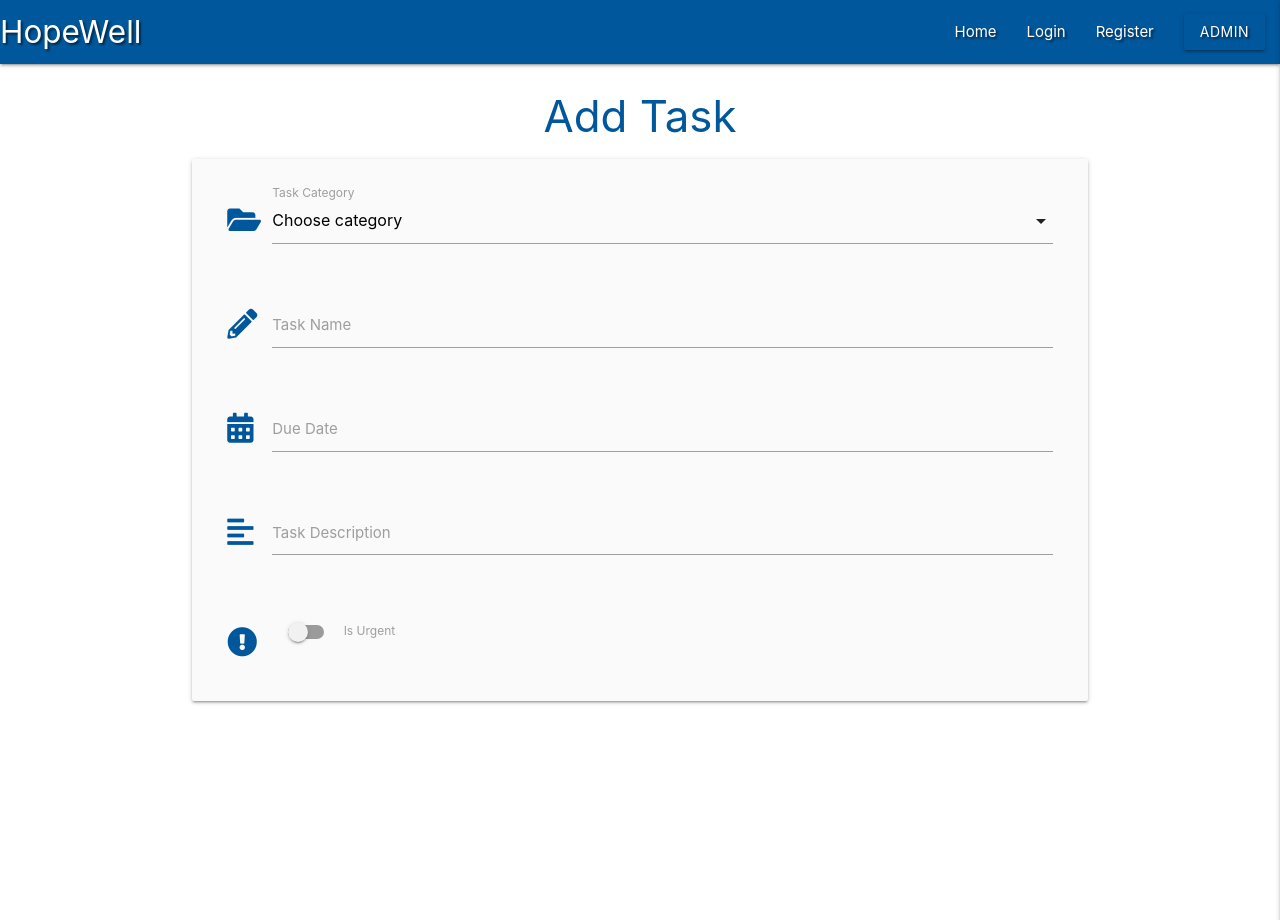
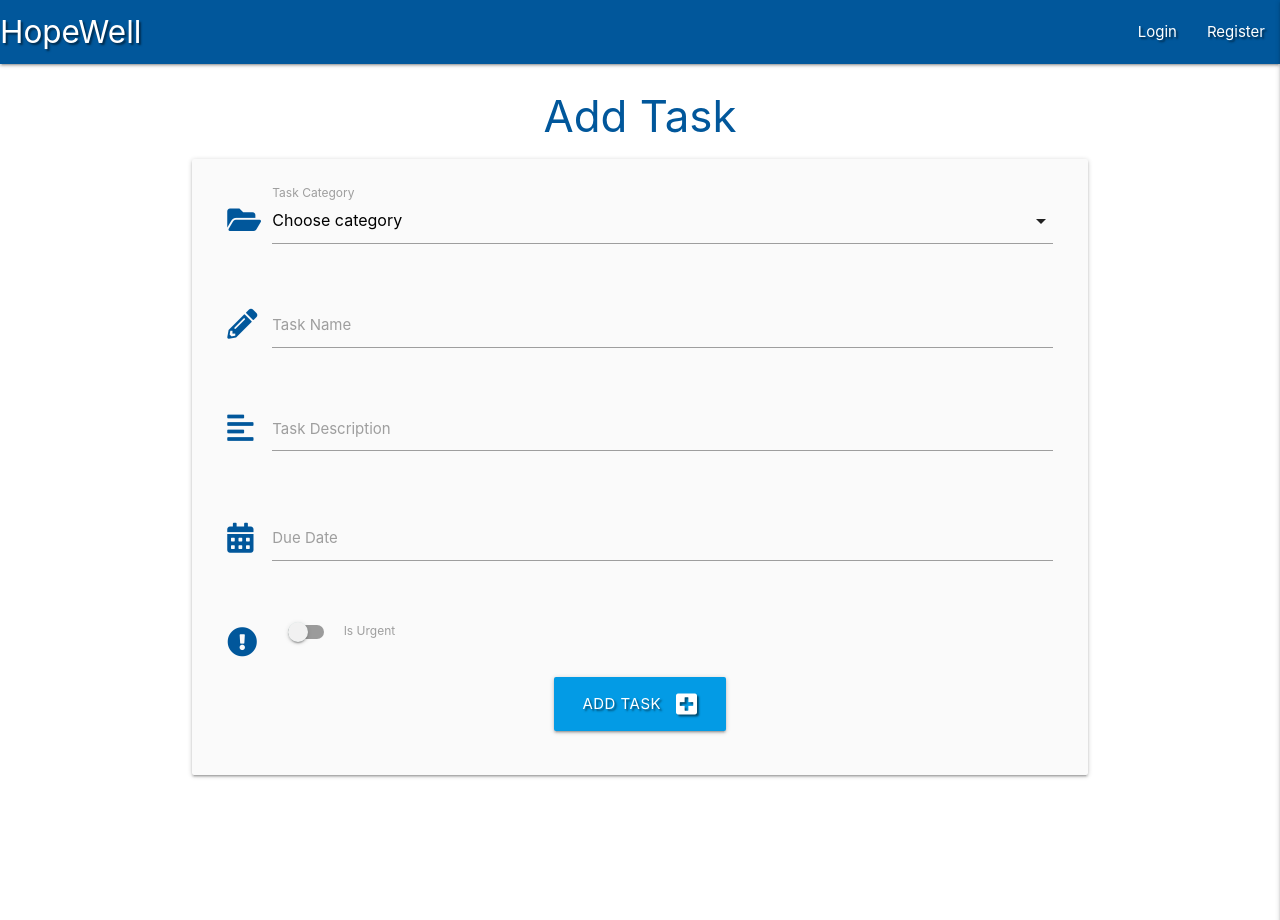
Before and after one commit to Peristratus/hopewell-flask-app, a Flask app: page /add_task in a window 1280 px wide. Run offline with Flask 2, Linux system fonts and the light colour scheme; data that the repository does not hold is empty; some libraries are stand-ins or nearby versions.

Commit message:
Allow user to submit task to db

```diff
--- a/app.py
+++ b/app.py
@@ -130,7 +130,7 @@ def add_task():
         }
         mongo.db.task.insert_one( task)
         flash("Task Sucessfully Added")
-        return redirect(url_for("get_task"))
+        return redirect(url_for("get_tasks"))
 
     categories = mongo.db.categories.find().sort("category_name", 1)
     return render_template("add_task.html", categories=categories)
--- a/templates/add_task.html
+++ b/templates/add_task.html
@@ -4,7 +4,8 @@
 <h3 class="light-blue-text text-darken-4 center-align">Add Task</h3>
 
     <div class="row card-panel grey lighten-5">
-        <form class="col s12" method= "POST" action="">
+        <form class="col s12" method= "POST" action="{{url_for('add_task')}}">
+            <!--Category Selection-->
             <div class="row">
                 <div class="input-field col s12">
                      <i class="fas fa-folder-open prefix light-blue-text text-darken-4"></i>
@@ -17,6 +18,7 @@
                     <label for= "category_name">Task Category</label>
                 </div>
             </div>
+            <!---Task Name-->
             <div class="row">
                 <div class="input-field col s12">
                     <i class="fas fa-pencil-alt prefix light-blue-text text-darken-4"></i>
@@ -25,13 +27,7 @@
                     <label for="task_name">Task Name</label>
                 </div>
             </div>
-             <div class="row">
-                <div class="input-field col s12">
-                    <i class="fas fa-calendar-alt prefix light-blue-text text-darken-4"></i>
-                    <input id="due_date" name="due_date" type="text" class=" datepicker validate" required>
-                    <label for="due_date">Due Date</label>
-                </div>
-            </div>
+            <!---Task description--->
             <div class="row">
                 <div class="input-field col s12">
                     <i class="fas fa-align-left prefix light-blue-text text-darken-4"></i>
@@ -40,6 +36,15 @@
                     <label for="task_description">Task Description</label>
                 </div>
             </div>
+            <!---Due date picker--->
+             <div class="row">
+                <div class="input-field col s12">
+                    <i class="fas fa-calendar-alt prefix light-blue-text text-darken-4"></i>
+                    <input id="due_date" name="due_date" type="text" class=" datepicker validate" required>
+                    <label for="due_date">Due Date</label>
+                </div>
+            </div>
+             <!---Is urgent toggle--->
             <div class="row">
                 <div class="input-field col s12">
                     <div class="switch">
@@ -52,6 +57,14 @@
                     </div>
                 </div>
             </div>
+            <!---Submit--->
+            <div class="row">
+                <div class="col s12 center-align">
+                    <button type="submit" class="btn-large light-blue darken-1 text-shadow waves-effect waves-light">
+                        add Task <i class="fas fa-plus-square right"></i>
+                    </button>
+                </div>
+            </div>
         </form>
     </div>
 
--- a/templates/base.html
+++ b/templates/base.html
@@ -23,14 +23,8 @@
                 <a href="#" data-target="mobile-demo" class="sidenav-trigger right"><i class="fas fa-bars"></i></a>
                 <ul class="right hide-on-med-and-down">
 
-                    <!-- Dropdown Structure -->
-                    <ul id="dropdown1" class="dropdown-content">
-                        <li><a href="#!"><i class="fas fa-user-shield indigo-text darken-4"></i></a></li>
-                        <li><a href="#!"><i class="fas fa-stethoscope indigo-text darken-4"></i></a></li>
-                    </ul>
-                    <a class="dropdown-trigger btn light-blue darken-4" href="#" data-target="dropdown1">Admin</a>
-                    <li><a href="{{url_for('get_tasks')}}">Home</a></li>
                     {% if session.user %}
+                        <li><a href="{{url_for('get_tasks')}}">Home</a></li>
                         <li><a href="{{url_for('profile', username=session['user'])}}" >Profile</a></li>
                         <li><a href="{{url_for('add_task')}}" >New Task</a></li>
                         <li><a href="#" >Manage Categories</a></li>
@@ -46,16 +40,8 @@
 
             <!--Mobile side Nav-->
             <ul class="sidenav" id="mobile-demo">
-                <!-- Dropdown Structure -->
-                    <ul id="dropdown2" class="dropdown-content">
-                        <li><a href="#!"><i class="fas fa-user-shield indigo-text darken-4"></i></a></li>
-                        <li><a href="#!"><i class="fas fa-stethoscope indigo-text darken-4"></i></a></li>
-                    </ul>
-                    <a class="dropdown-trigger btn light-blue darken-4" href="#" data-target="dropdown2">Admin</a>
-                    <li><h4 class="center-align light-blue-text text-darken-4">HopeWell</h4>
-                    </li>
-                    <li ><a href="{{url_for('get_tasks')}}">Home</a></li>
                     {% if session.user %}
+                        <li ><a href="{{url_for('get_tasks')}}">Home</a></li>
                         <li><a href="{{url_for('profile', username=session['user'])}}" >Profile</a></li>
                         <li><a href="{{url_for('add_task')}}" >New Task</a></li>
                         <li><a href="#" >Manage Categories</a></li>
--- a/templates/index.html
+++ b/templates/index.html
@@ -86,7 +86,7 @@
 
                 <li><a href="blog.html" class="nav-link">Blog</a></li>
                 <li><a href="contact.html" class="nav-link">Contact</a></li>
-                <li><a href="{{url_for('get_tasks')}}" class="nav-link">Login</a></li>
+                <li><a href="{{url_for('login')}}" class="nav-link">Login</a></li>
 
               </ul>
             </nav>
--- a/templates/tasks.html
+++ b/templates/tasks.html
@@ -1,8 +1,7 @@
 {% extends "base.html" %}
 {% block content %}
 
-
-
+<h3 class="light-blue-text text-darken-4 center-align">All Task</h3>
 
         <ul class="collapsible popout">
             {% for task in tasks %}
@@ -18,6 +17,7 @@
                 <div class="collapsible-body">
                     <strong> {{task.category_name}} </strong>
                     <p> {{ task.task_description }}</p>
+                    <p><em>by: {{ task.created_by }}</em></p>
                 </div>
             </li>
             {% endfor %}
```
